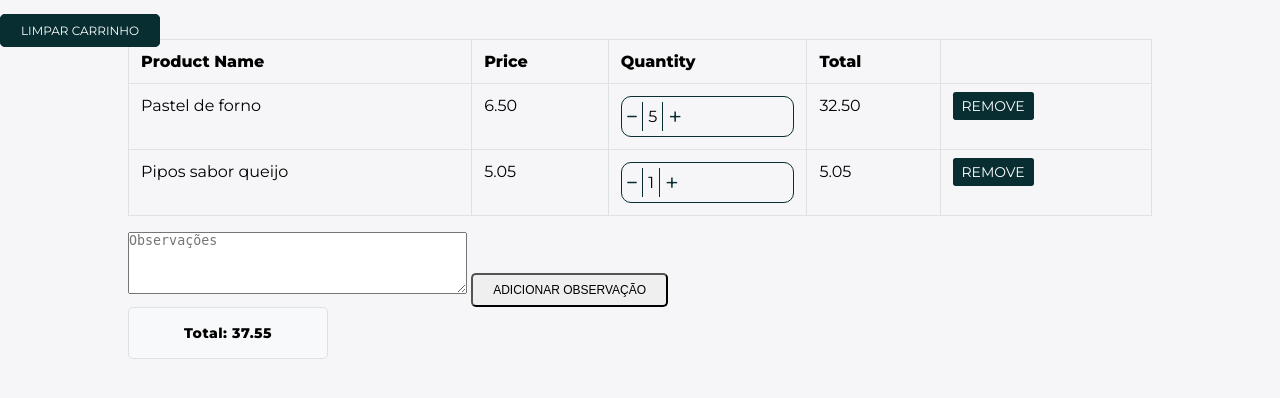
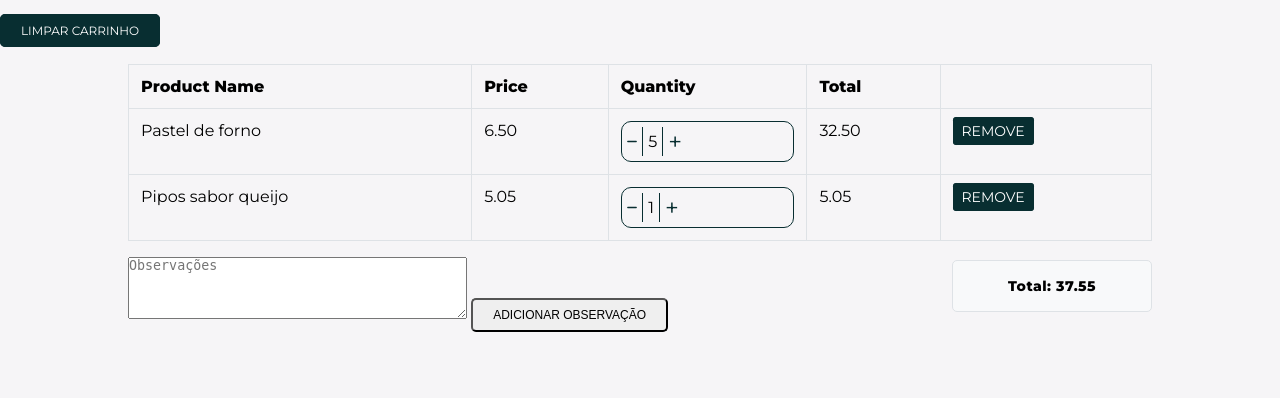
Before and after one commit to theomilll/CLEO, a Django app: page /cart/ in a window 1280 px wide. Shown: the part 259-657 px from the top of the page. Run offline with Django 4.2, Linux system fonts and the light colour scheme; a user stored in the database is signed in; data comes from the database, SQL or seed files in the repository; both versions use the stored data as it was after the commit.

Commit message:
criando uma margem entre o botao de limpar carrinho e os produtos, trocando a posiçao do valor total para o canto inferior direito da tela

```diff
--- a/static/css/cart.css
+++ b/static/css/cart.css
@@ -33,6 +33,7 @@ p {
 .container {
     width: 80%;
     margin: 0 auto;
+    position: relative;
 }
 
 .my-4 {
@@ -177,6 +178,9 @@ td {
     width: 100%;
     max-width: 200px;
     text-align: center;
+    position: absolute;
+    bottom: 0;
+    right: 0;
 }
 
 .total-text {
@@ -199,3 +203,7 @@ td {
     color: black;
     text-decoration: underline;
 }
+
+.table-container {
+    margin-top: 25px;
+}
--- a/templates/cart.html
+++ b/templates/cart.html
@@ -24,6 +24,7 @@
         <div class="row">
             <div class="col-12">
                 {% if cart_items_total %}
+                <div class="table-container">
                 <table class="table table-bordered">
                     <thead>
                         <tr>
@@ -54,6 +55,7 @@
                         {% endfor %}
                     </tbody>
                 </table>
+            </div>
                 {% if cart_items_total %}
                 <form method="post">
                     {% csrf_token %}
```
Also changed, not shown: db.sqlite3.
